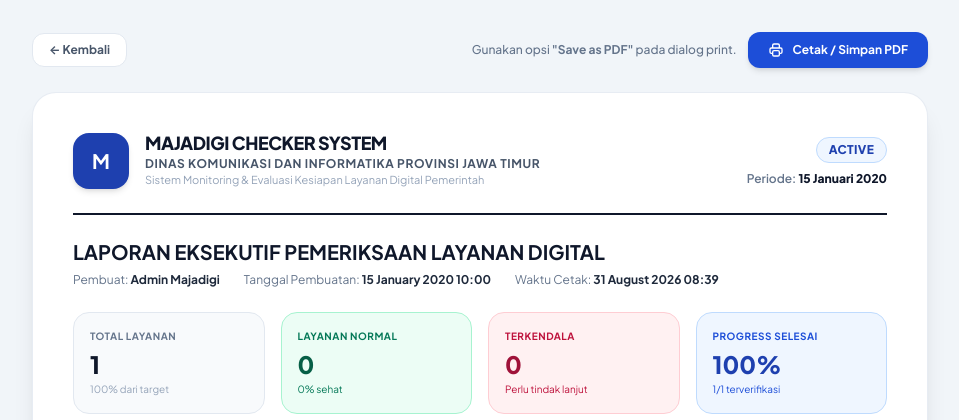
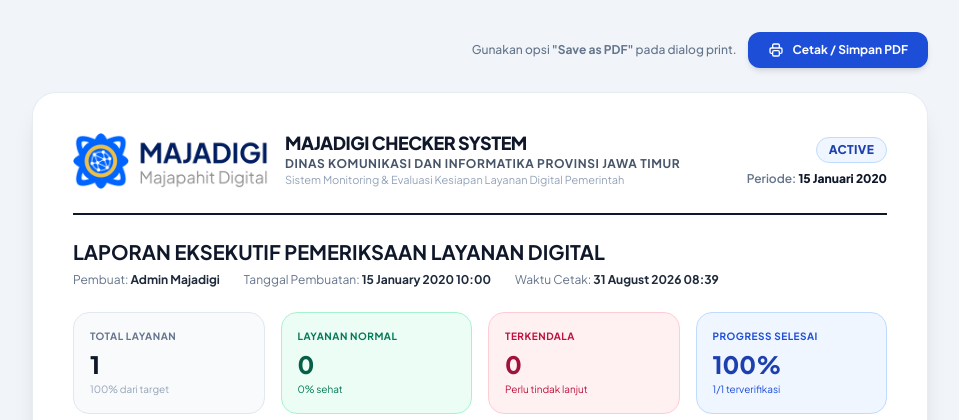
Before and after one commit to EvelinSA05/sistem-informasi-pengecekan-dan-monitoring-layanan-terpadu, a Laravel app: page /admin/periods/1/export/pdf in a window 1280 px wide. Shown: the top 420 px of the page, without its empty margins (160-1119 px from the left). Run offline with Laravel 12, Linux system fonts and the light colour scheme; a user stored in the database is signed in; data comes from the database, SQL or seed files in the repository; tables that the repository leaves empty hold one stand-in row (values such as "Sample post"); style sheets or scripts are compiled from the project's sources; some libraries are stand-ins or nearby versions.

Commit message:
fix: update PDF preview and remove back button on inspection period detail

```diff
--- a/resources/js/Pages/Admin/Periods/ExportReport.vue
+++ b/resources/js/Pages/Admin/Periods/ExportReport.vue
@@ -26,14 +26,7 @@ onMounted(() => {
     <div class="min-h-screen bg-slate-100 py-8 px-4 font-sans text-slate-800 antialiased print:p-0 print:bg-white">
 
         <!-- ── Action Bar (Hidden when printing) ──────────────── -->
-        <div class="max-w-4xl mx-auto mb-6 flex items-center justify-between print:hidden">
-            <button
-                @click="$window.history ? window.history.back() : null"
-                class="inline-flex items-center gap-1.5 px-4 py-2 rounded-xl bg-white border border-slate-200 text-xs font-bold text-slate-600 hover:bg-slate-50 transition-colors shadow-2xs"
-            >
-                ← Kembali
-            </button>
-
+        <div class="max-w-4xl mx-auto mb-6 flex items-center justify-end print:hidden">
             <div class="flex items-center gap-3">
                 <span class="text-xs text-slate-500 font-medium">
                     Gunakan opsi <strong>"Save as PDF"</strong> pada dialog print.
@@ -57,9 +50,11 @@ onMounted(() => {
             <div class="border-b-2 border-slate-900 pb-6 mb-6">
                 <div class="flex items-center justify-between">
                     <div class="flex items-center gap-4">
-                        <div class="w-14 h-14 rounded-2xl bg-blue-800 text-white flex items-center justify-center font-bold text-xl shadow-md">
-                            M
-                        </div>
+                        <img
+                            src="/images/logo_majadigi.png"
+                            alt="Logo Majadigi"
+                            class="h-12 sm:h-14 w-auto object-contain shrink-0"
+                        />
                         <div>
                             <h1 class="text-lg font-black text-slate-900 tracking-tight uppercase leading-none">
                                 MAJADIGI CHECKER SYSTEM
```
